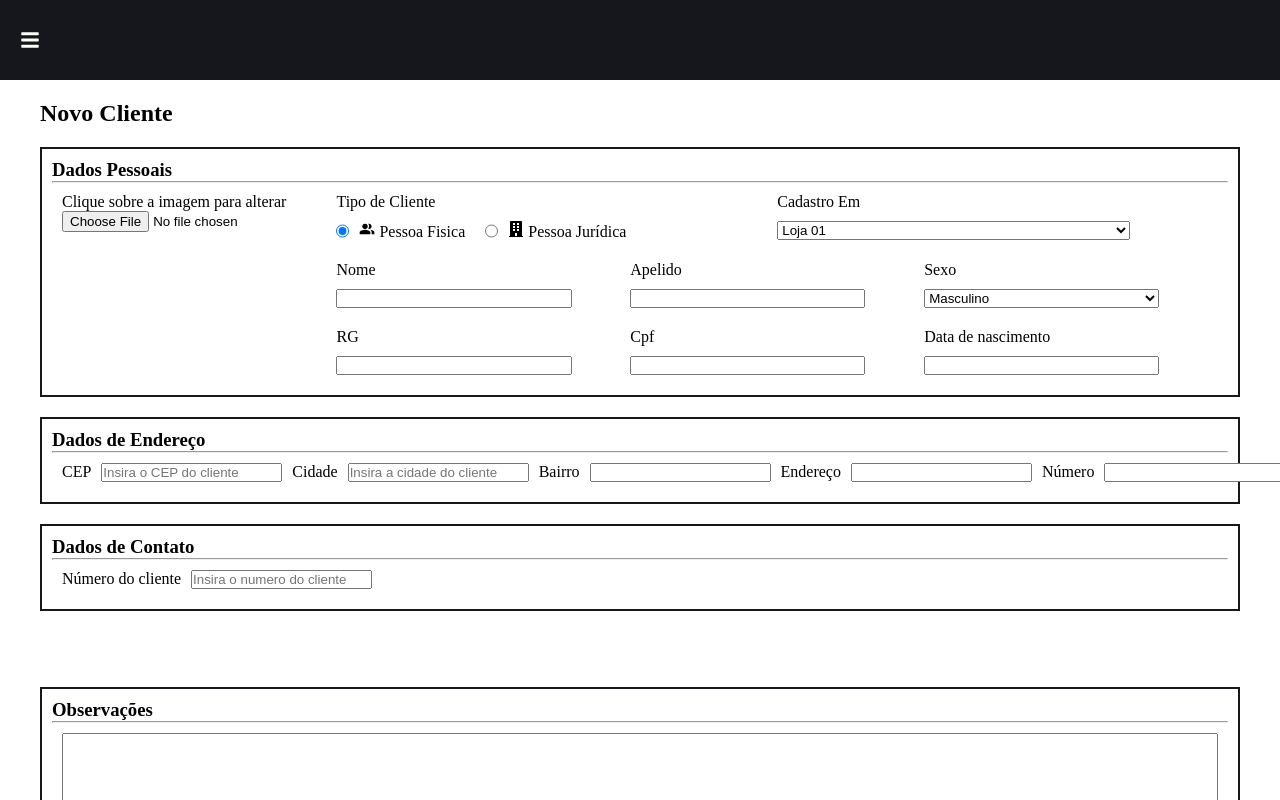
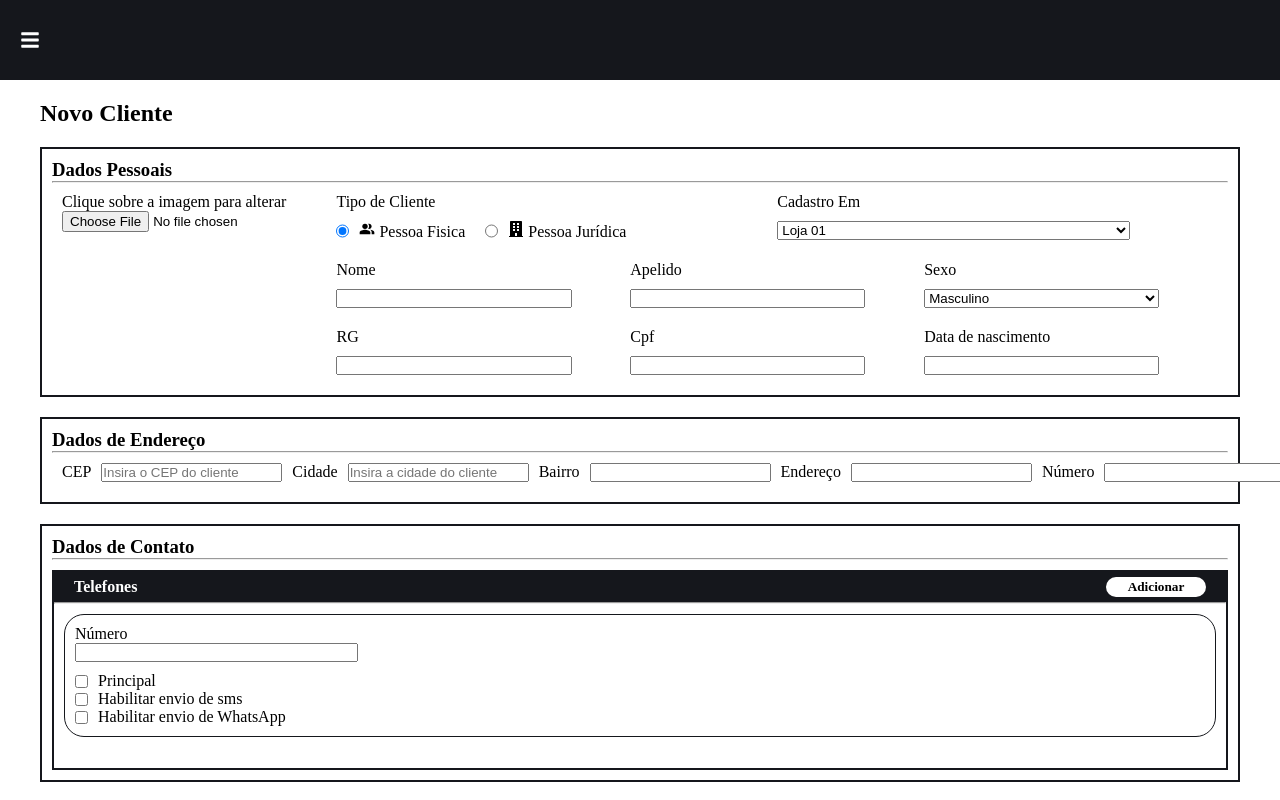
Before and after one commit to slicedcheese1/OticaCrud, a React (Vite) app: page /ClienteCadastro in a window 1280 px wide. Shown: the top 800 px of the page. Built offline with nearby package versions, Linux system fonts and the light colour scheme.

Commit message:
card de telefone

```diff
--- /dev/null
+++ b/src/Componentes/ClienteRegistro/CardContatoClienteRegistro.css
@@ -0,0 +1,35 @@
+.cardTel {
+  border: 1px solid #15171c;
+  border-radius: 20px;
+  width: 100%;
+  padding: 1rem;
+  transition: 300ms ease-in-out;
+  animation: opacity 800ms;
+  display: flex;
+  flex-direction: column;
+  gap: 1rem;
+}
+
+.num-box{
+  display: flex;
+  flex-direction: column;
+  width: 25%;
+}
+
+.preferences{
+  width: 50%;
+}
+
+.preferences-1{
+  display: flex;
+  align-items: center;
+  gap: 1rem;
+  margin-right: 10px;
+}
+
+.preferences-2{
+  display: flex;
+  align-items: center;
+  width: 100%;
+  gap: 1rem;
+}
--- /dev/null
+++ b/src/Componentes/ClienteRegistro/CardContatoClienteRegistro.jsx
@@ -0,0 +1,33 @@
+import React from 'react'
+
+import './CardContatoClienteRegistro.css'
+
+
+const CardContatoClienteRegistro = () => {
+  return (
+        <>
+    <form className="cardTel">
+      <div className="num-box">
+        <label htmlFor="">Número</label>
+        <input  type="tel" name="telefone" id="telefone" />
+      </div>
+      <div className="preferences">
+        <div className="preferences-1">
+          <input type="checkbox" name="numero-principal" id="numero-principal" />
+          <label htmlFor="">Principal</label>
+        </div>
+        <div className="preferences-1">
+          <input type="checkbox" name="numero-principal" id="numero-principal" />
+          <label htmlFor="">Habilitar envio de sms</label>
+        </div>
+        <div className="preferences-2">
+          <input type="checkbox" name="numero-principal" id="numero-principal" />
+          <label htmlFor="">Habilitar envio de WhatsApp</label>
+        </div>
+      </div>
+    </form>
+      </>
+  )
+}
+
+export default CardContatoClienteRegistro
--- /dev/null
+++ b/src/Componentes/ClienteRegistro/DadosContatoClienteRegistro.css
@@ -0,0 +1,57 @@
+.card-all-infos{
+    margin-top: 1rem ;
+    border:  2px solid #15171c;
+    width: 100%;
+    height: 200px;
+    display: flex;
+    flex-direction: column;
+}
+
+.card-name-button{
+    width: 100%;
+    height: 30px;
+    background-color: #15171c;
+    display: flex;
+    justify-content: space-between;
+    align-items: center;
+
+}
+
+.card-name{
+    margin-left: 20px;
+    color: white;
+}
+
+.add-button{
+    color: black;
+}
+
+.add-button-back{
+    cursor: pointer;
+    display: flex;
+    flex-direction: center;
+    justify-content: center;
+    margin-right: 20px;
+    padding: 0.2rem;
+    background-color: white;
+    border-radius: 20px;
+    width: 100px;
+}
+
+.add-button-back:hover{
+    cursor: pointer;
+    display: flex;
+    flex-direction: center;
+    justify-content: center;
+    margin-right: 20px;
+    padding: 0.2rem;
+    background-color: white;
+    border-radius: 20px;
+    width: 100px;
+    border: 2px solid black;
+
+}
+
+.card-infos{
+    padding: 1rem;
+}
--- a/src/Componentes/ClienteRegistro/DadosContatoClienteRegistro.jsx
+++ b/src/Componentes/ClienteRegistro/DadosContatoClienteRegistro.jsx
@@ -1,24 +1,45 @@
 import React from 'react'
+import {useState} from 'react'
+
+import './DadosContatoClienteRegistro.css'
+import CardContatoClienteRegistro from './CardContatoClienteRegistro'
 
 const DadosContatoClienteRegistro = () => {
+
+  const [cardTel, setCardTel] = useState([])
+
+  const handleTipoClienteChange = (event) => {
+    setTipoCliente(event.target.value);
+
+    if (tipoCliente === 'pessoa-juridica') {
+      setCardVisible(true)
+
+    } else {
+      setCardVisible(false)
+    }
+    console.log(cardVisible)
+
+  };
+
   return (
-        <>
-
+       <>
       <div className="card">
         <h3> Dados de Contato</h3>
-        <hr />
+        <hr/>
+          <div className="card-all-infos">
+            <div className="card-name-button">
+              <h4 className='card-name'>Telefones</h4>
+              <div className="add-button-back">
+                <h5 className='add-button'>Adicionar</h5>
+              </div>
+            </div>
+            <hr />
+            <div className="card-infos">
+              <CardContatoClienteRegistro/>
+            </div>
+          </div>
 
-        <form action="" className='formBox'>
-           <label>Número do cliente</label>
-             <input
-              type = "text"
-              placeholder="Insira o numero do cliente"
-              />
-
-        </form>
       </div>
-      <br/>
-      <br/>
       </>
   )
 }
--- a/src/Componentes/ClienteRegistro/DadosObservacoesClienteRegistro.jsx
+++ b/src/Componentes/ClienteRegistro/DadosObservacoesClienteRegistro.jsx
@@ -15,8 +15,6 @@ const DadosObservacoesClienteRegistro = () => {
         </form>
 
       </div>
-
-
       </>
 
   )
```
Also changed, not shown: src/index.css (line endings or trailing spaces).
